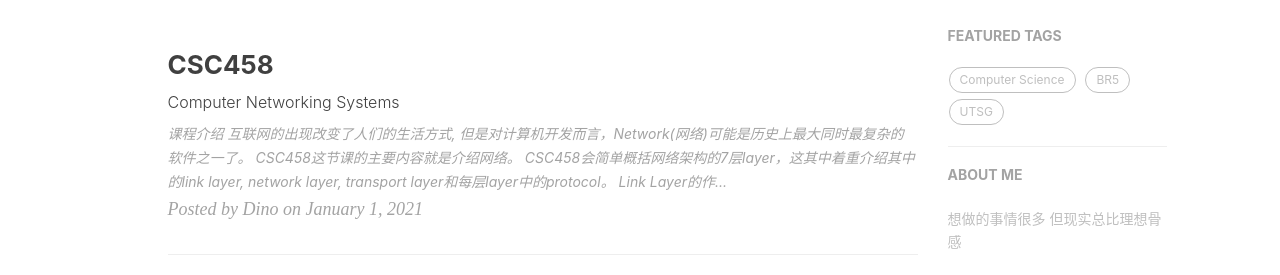
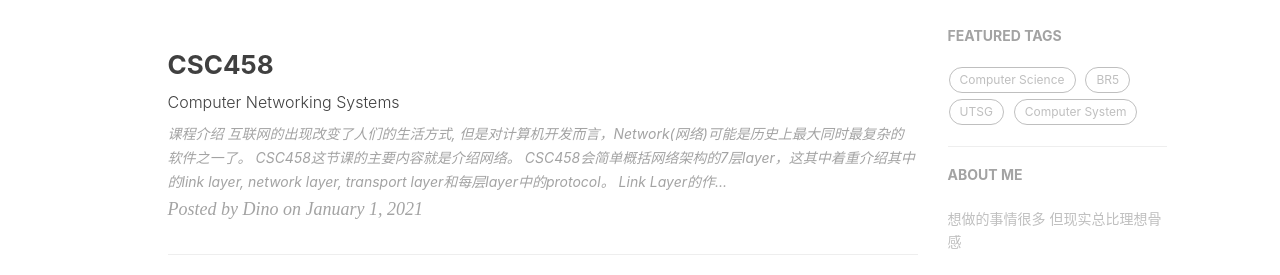
Before and after one commit to UT-Application-Development-Association/course-wiki, a Jekyll site: the page built from index.html, in a window 1280 px wide. Shown: the part 420-695 px from the top of the page. Built offline with Jekyll 4.4.1, drawn with Linux system fonts in a browser that asks for light colours; nearby versions of some CDN libraries; the list of posts is cut into pages by our own code; comment, search, counter and statistics services are not loaded.

Commit message:
Add tags on csc369 and csc458

```diff
--- a/_posts/2021-01-01-csc369.md
+++ b/_posts/2021-01-01-csc369.md
@@ -7,6 +7,7 @@ author: "Dino"
 tags:
     - CSC369
     - Computer Science
+    - Computer System
     - Operating System
     - UTSG
     - BR5
--- a/_posts/2021-01-01-csc458.md
+++ b/_posts/2021-01-01-csc458.md
@@ -7,6 +7,7 @@ author: "Dino"
 tags:
     - CSC458
     - Computer Science
+    - Computer System
     - Network System
     - UTSG
     - BR5
```
